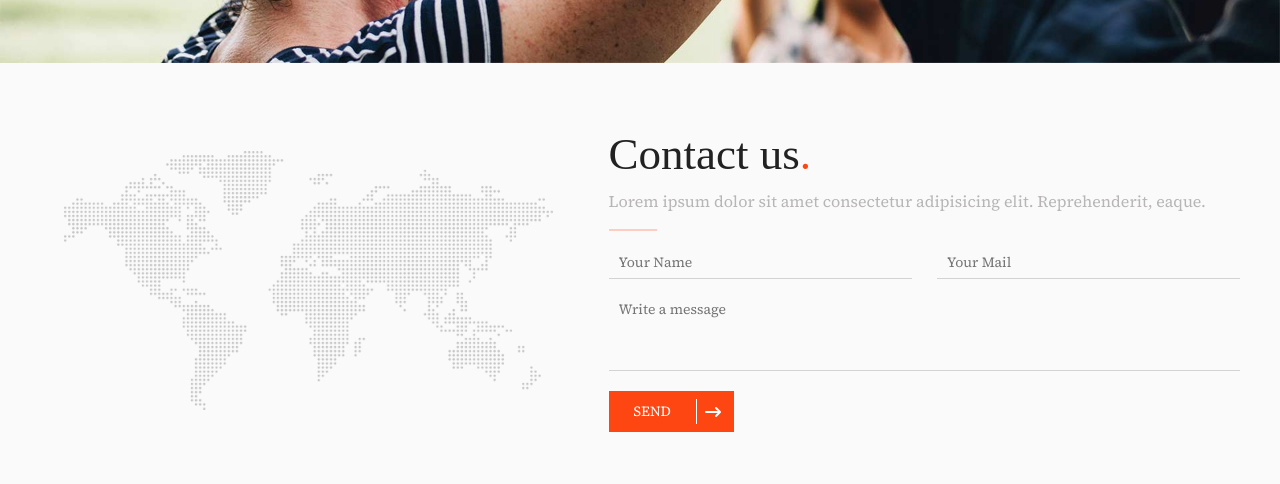
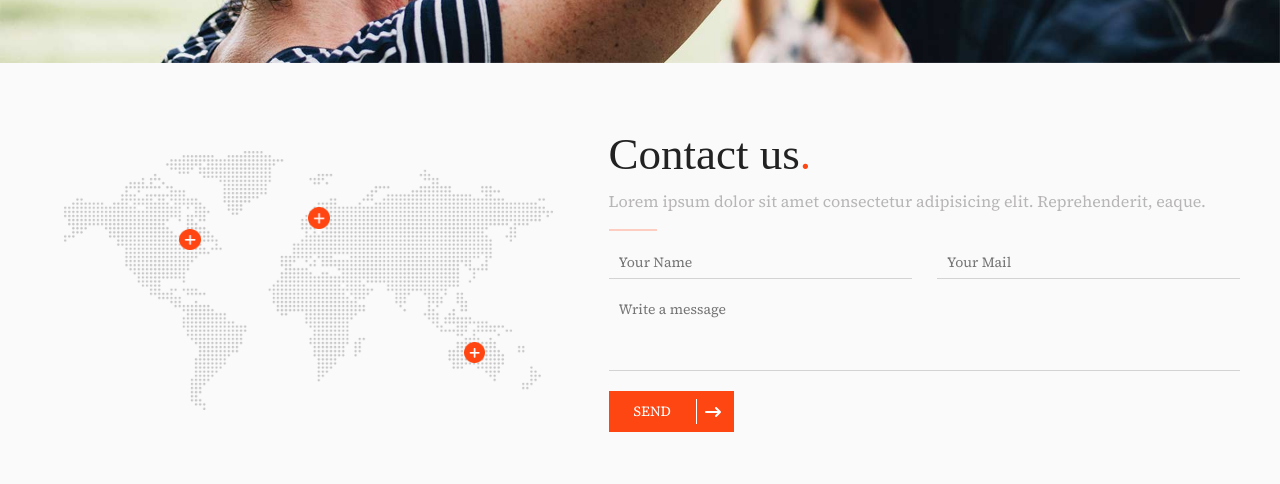
Before and after one commit to titoni-andrea/proj-html-vuejs, a Vue app: page / in a window 1280 px wide. Shown: the part 4820-5304 px from the top of the page. Built offline with nearby package versions, Linux system fonts and the light colour scheme.

Commit message:
contatti con mappamondo dinamico

```diff
--- a/src/components/mainComponents/Contacts.vue
+++ b/src/components/mainComponents/Contacts.vue
@@ -58,7 +58,22 @@ export default {
         <div class="cont-flex">
             <div class="cont-form">
                 <div class="mappamondo">
-                    <img src="/src/assets/img/h1-contact-rev-01.png" alt="">
+                    <img class="mondo" src="/src/assets/img/h1-contact-rev-01.png" alt="">
+                    <img class="pulsante-mondo pos1" src="/src/assets/img/h1-contact-rev-02.png">
+                    <img class="pulsante-mondo pos2" src="/src/assets/img/h1-contact-rev-02.png">
+                    <div class="posizione new-york">
+                       <h2>New York Coaching</h2>
+                       <p>READ ME</p>
+                    </div>
+                    <div class="posizione london">
+                       <h2>London Coaching</h2>
+                       <p>READ ME</p>
+                    </div>
+                    <img class="pulsante-mondo pos3" src="/src/assets/img/h1-contact-rev-02.png">
+                    <div class="posizione melbourne">
+                       <h2>Melbourne Coaching</h2>
+                       <p>READ ME</p>
+                    </div>
                 </div>
                 <div class="form-contact">
                     <h2 class="titolo">Contact us<span class="arancio">.</span></h2>
@@ -130,10 +145,78 @@ export default {
 .mappamondo {
     width: 45%;
     padding: 1.5rem;
+    position: relative;
 }
 
-.mappamondo img {
+.mondo {
     width: 100%;
+}
+
+.pulsante-mondo {
+    width: 4%;
+    position: absolute;
+}
+
+.pos1 {
+    top: 26%;
+    left: 50%;
+}
+
+
+.posizione {
+    width: 41%;
+    background-color: white;
+    padding: 10px 15px;
+    box-shadow: 2px 2px 5px 2px rgb(206, 205, 205);
+    border-radius: 1px;
+    position: absolute;
+    display: none;
+}
+
+.posizione h2 {
+    font-size: 20px;
+}
+
+.posizione p {
+    margin: 0px;
+    font-size: 14px;
+}
+
+.new-york {
+    top: 43%;
+    left: 28%;
+}
+
+.pos2 {
+    top: 33%;
+    left: 26%;
+}
+
+.pos2:hover ~ .new-york {
+    display: block;
+}
+
+.london {
+    top: -1%;
+    left: 54%;
+}
+
+.pos1:hover ~ .london {
+    display: block;
+}
+
+.pos3 {
+    top: 70%;
+    left: 79%;
+}
+
+.melbourne {
+    top: 80%;
+    left: 45%;
+}
+
+.pos3:hover ~ .melbourne {
+    display: block;
 }
 
 .form-contact {
```
